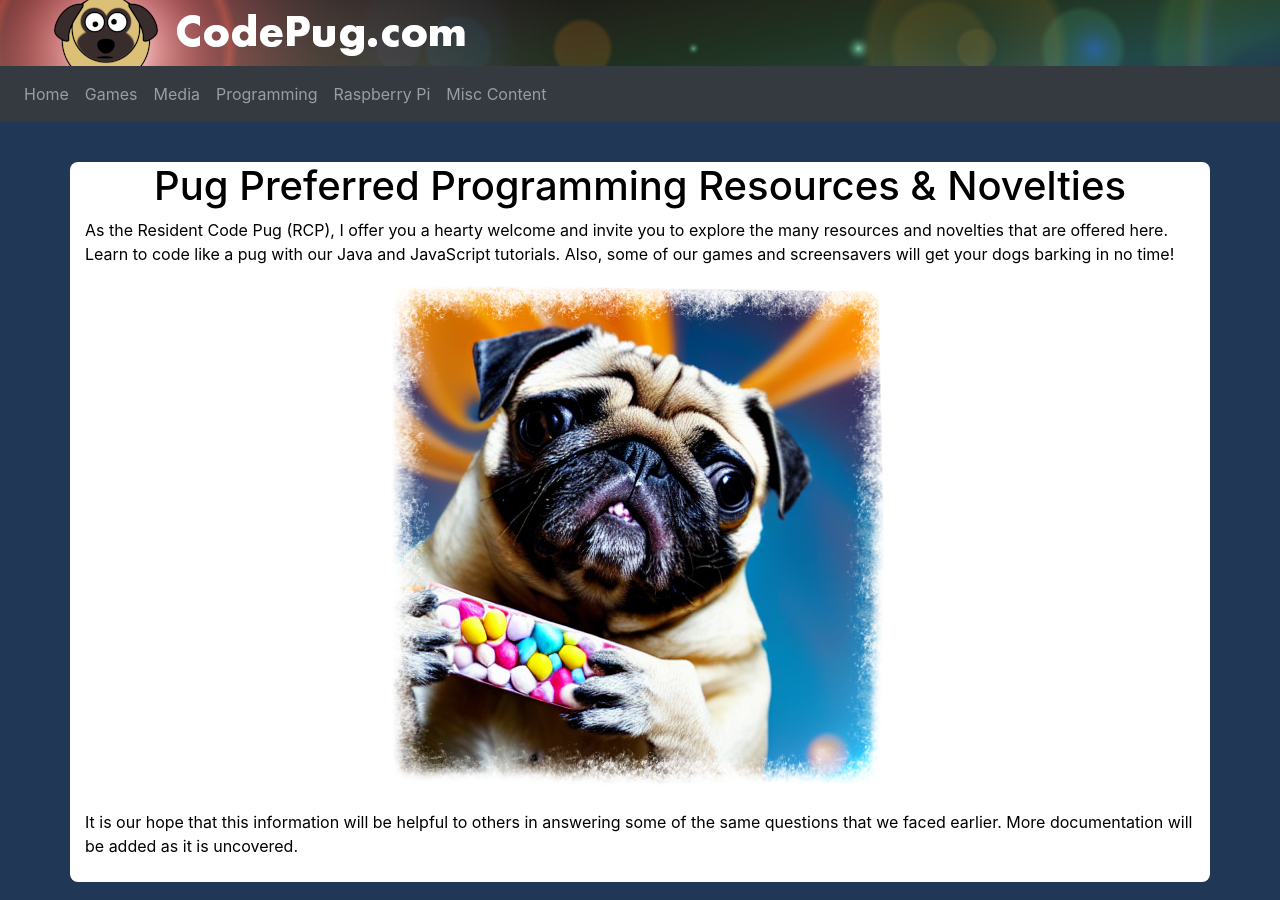
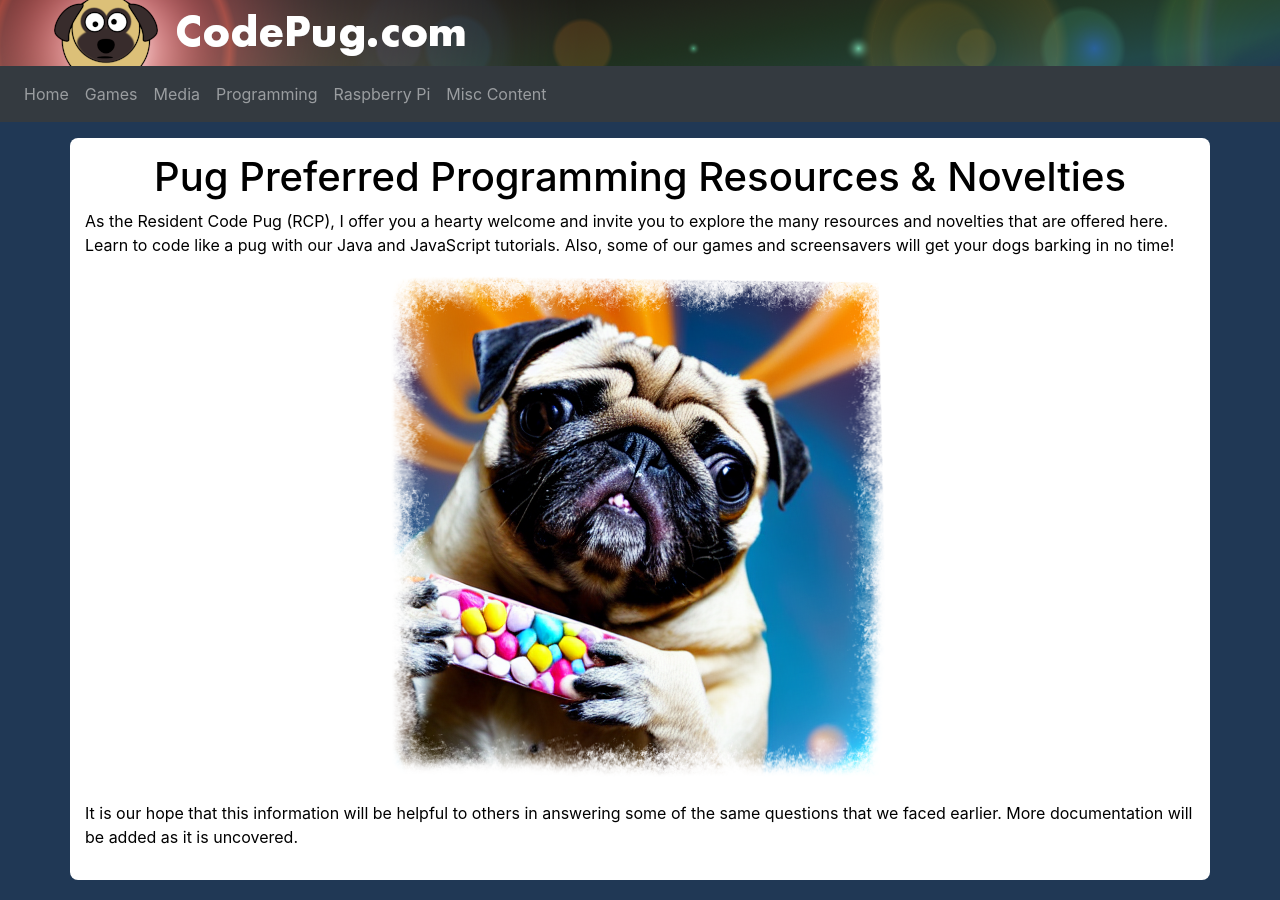
Before and after one commit to codepug/codepug.github.io, a Jekyll site: the page built from index.md, in a window 1280 px wide. Built offline with Jekyll 4.4.1, drawn with Linux system fonts in a browser that asks for light colours.

Commit message:
Remove unused CSS

```diff
--- a/assets/main.scss
+++ b/assets/main.scss
@@ -2395,70 +2395,16 @@
 
 @media print { *, *::before, *::after { text-shadow: none !important; box-shadow: none !important; } a:not(.btn) { text-decoration: underline; } abbr[title]::after { content: " (" attr(title) ")"; } pre { white-space: pre-wrap !important; } pre, blockquote { border: 1px solid #adb5bd; page-break-inside: avoid; } thead { display: table-header-group; } tr, img { page-break-inside: avoid; } p, h2, h3 { orphans: 3; widows: 3; } h2, h3 { page-break-after: avoid; } @page { size: a3; } body { min-width: 992px !important; } .container { min-width: 992px !important; } .navbar { display: none; } .badge { border: 1px solid #000; } .table { border-collapse: collapse !important; } .table td, .table th { background-color: #fff !important; } .table-bordered th, .table-bordered td { border: 1px solid #dee2e6 !important; } .table-dark { color: inherit; } .table-dark th, .table-dark td, .table-dark thead th, .table-dark tbody + tbody { border-color: #dee2e6; } .table .thead-dark th { color: inherit; border-color: #dee2e6; } }
 
-.content { font-size: 20px; }
-
-.primarycolor { color: #007bff; }
-
-h1 { text-align: center; margin-top: 1em; }
-
-article img { float: left; padding-right: 1em; padding-bottom: 0.5em; }
-
-article { padding-top: 1em; clear: both; }
-
-.fancy { text-align: center; margin-top: 1em; }
-
-.fancy img { width: 160px; }
-
-.fancy .col-sm-4 { padding: 10px; border: solid 1px #eee; }
-
-.fancy .col-sm-4:hover { border: solid 1px #aaa; }
-
 /*# sourceMappingURL=main.css.map */
-
-/* Unused: font-size: $custom-font-size; */
-
+/*background-color: $primary; //using Bootstrap variable */
 #siteBanner {
     padding-left: 0;
     padding-right: 0;
     overflow: hidden;
 }
 
-.primarycolor{
-    color: #faa; //$primary; //using Bootstrap variable
-}
-
 h1 {
     text-align: center;
-    margin-top: 1em;
-}
-
-article img {
-    float: left;
-    padding-right: 1em;
-    padding-bottom: 0.5em;
-}
-
-article {
-    padding-top: 1em;
-    clear: both;
-}
-
-.fancy {
-    text-align: center;
-    margin-top: 1em;
-}
-
-.fancy img {
-    width: 160px;
-}
-
-.fancy .col-sm-4 {
-    padding: 10px;
-    border: solid 1px #eee;
-}
-
-.fancy .col-sm-4:hover{
-    border: solid 1px #aaa;
 }
 
 #lastModified {
@@ -2471,12 +2417,12 @@
 html .container {
     background-color: #fff;
     border-radius: 8px;
-    padding-bottom: 8px;
     margin-bottom: 15px;
+    padding: 15px;
 }
 
 .container img {
-    max-width: 100% !important;
+    max-width: 100%;
 }
 
 @media (min-width: 576px) {
```
Also changed, not shown: _posts/2020-05-06-openwrt-linksys-1900ac.md (+1 -2 lines).
